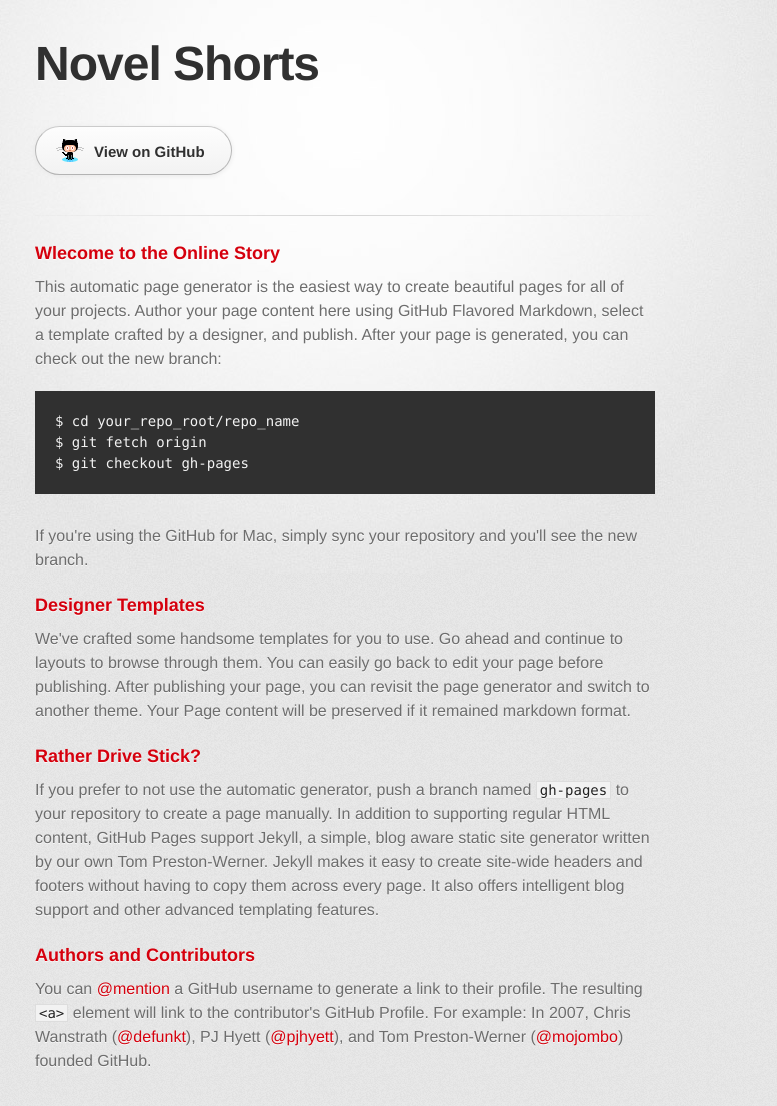
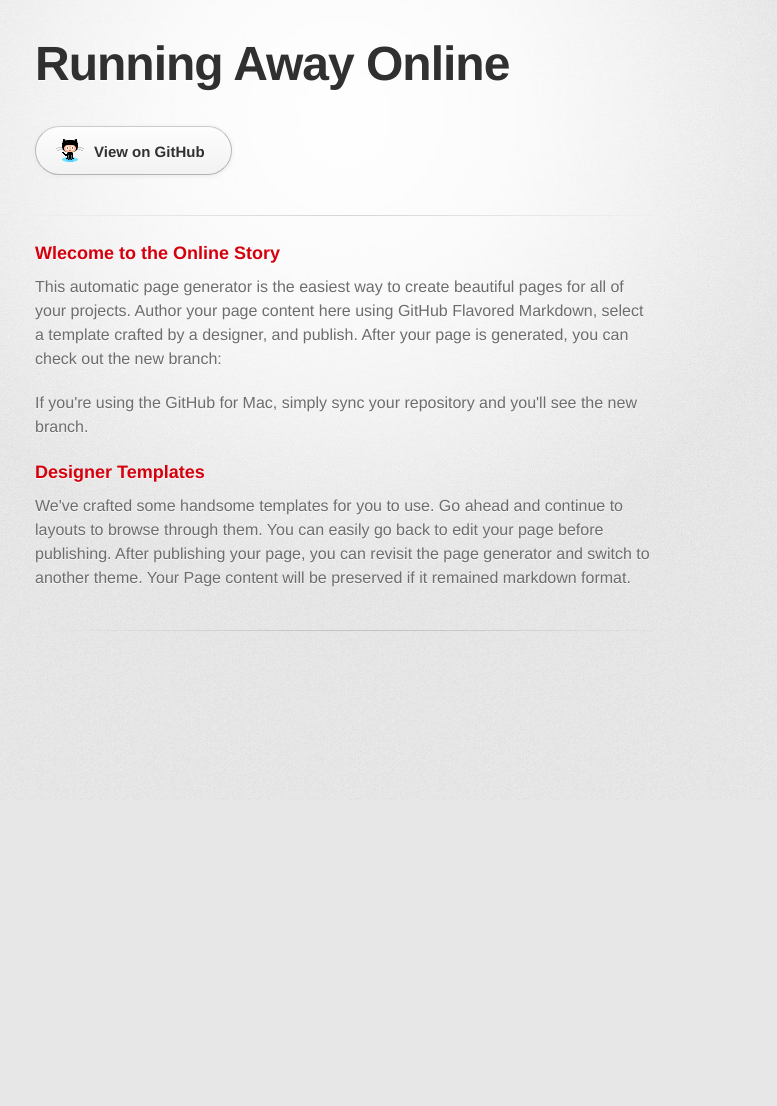
Before and after one commit to davechan/novelshorts, a plain HTML site: page index.html in a window 1280 px wide. Shown: the top 1106 px of the page, without its empty margins (295-1072 px from the left). After the commit the page ends 800 px from the top, so only its background shows below. Drawn offline with Linux system fonts and the light colour scheme; a web font is replaced by a local one.

Commit message:
Update index.html

```diff
--- a/index.html
+++ b/index.html
@@ -18,7 +18,7 @@
       <div class="inner">
 
         <header>
-          <h1>Novel Shorts</h1>
+          <h1>Running Away Online</h1>
           <h2></h2>
         </header>
 
@@ -33,11 +33,6 @@
 
 <p>This automatic page generator is the easiest way to create beautiful pages for all of your projects. Author your page content here using GitHub Flavored Markdown, select a template crafted by a designer, and publish. After your page is generated, you can check out the new branch:</p>
 
-<pre><code>$ cd your_repo_root/repo_name
-$ git fetch origin
-$ git checkout gh-pages
-</code></pre>
-
 <p>If you're using the GitHub for Mac, simply sync your repository and you'll see the new branch.</p>
 
 <h3>
@@ -45,18 +40,9 @@ $ git checkout gh-pages
 
 <p>We've crafted some handsome templates for you to use. Go ahead and continue to layouts to browse through them. You can easily go back to edit your page before publishing. After publishing your page, you can revisit the page generator and switch to another theme. Your Page content will be preserved if it remained markdown format.</p>
 
-<h3>
-<a name="rather-drive-stick" class="anchor" href="#rather-drive-stick"><span class="octicon octicon-link"></span></a>Rather Drive Stick?</h3>
-
-<p>If you prefer to not use the automatic generator, push a branch named <code>gh-pages</code> to your repository to create a page manually. In addition to supporting regular HTML content, GitHub Pages support Jekyll, a simple, blog aware static site generator written by our own Tom Preston-Werner. Jekyll makes it easy to create site-wide headers and footers without having to copy them across every page. It also offers intelligent blog support and other advanced templating features.</p>
-
-<h3>
-<a name="authors-and-contributors" class="anchor" href="#authors-and-contributors"><span class="octicon octicon-link"></span></a>Authors and Contributors</h3>
-
-<p>You can <a href="https://github.com/blog/821" class="user-mention">@mention</a> a GitHub username to generate a link to their profile. The resulting <code>&lt;a&gt;</code> element will link to the contributor's GitHub Profile. For example: In 2007, Chris Wanstrath (<a href="https://github.com/defunkt" class="user-mention">@defunkt</a>), PJ Hyett (<a href="https://github.com/pjhyett" class="user-mention">@pjhyett</a>), and Tom Preston-Werner (<a href="https://github.com/mojombo" class="user-mention">@mojombo</a>) founded GitHub.</p>
 
 
-        </section>
+</section>
 
         <footer>
         </footer>
```
